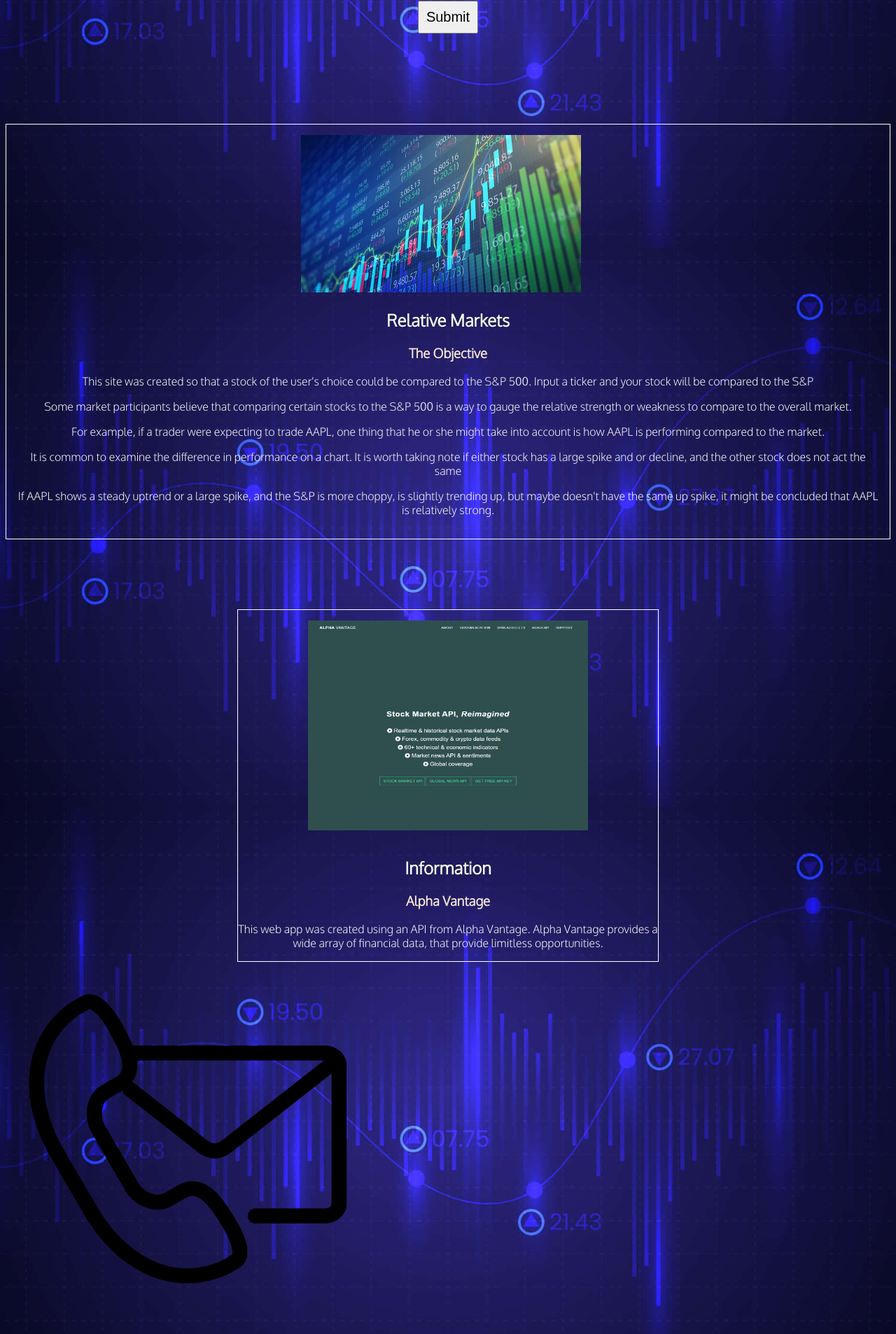
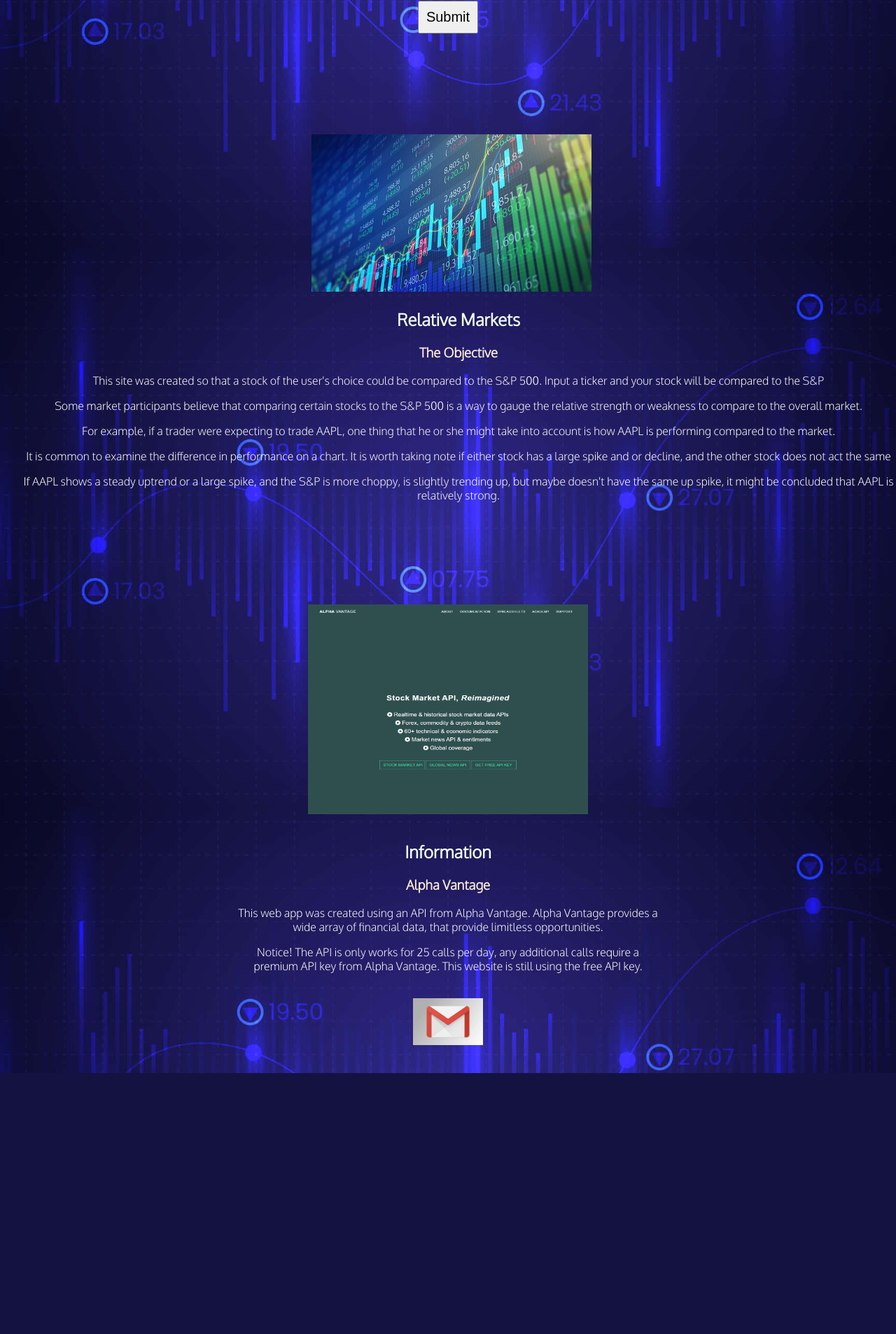
Before and after one commit to AirFryedCoffee/mystocksite, a Django app: page /stocks/ in a window 1280 px wide. Shown: the part 446-2353 px from the top of the page at 70% size. After the commit the page ends 1980 px from the top, so only its background shows below. Run offline with Django 3.2, Linux system fonts and the light colour scheme; data that the repository does not hold is empty.

Commit message:
Small Changes

```diff
--- a/static/styles.css
+++ b/static/styles.css
@@ -119,10 +119,12 @@ a:hover {
 }
 
 .about-section {
-    border: 1px solid white;
+    /*border: 1px solid white;*/
     padding: 15px;
     margin-top: 15px;
     text-align: center;
+    /*background-color: black;*/
+    width: 100%;
 }
 
 #vantage-pic {
@@ -137,7 +139,16 @@ a:hover {
 
 #information-section {
     text-align: center;
-    border: 1px solid white;
+    /* border: 1px solid white;*/
     margin: 100px auto 0;
     max-width: 600px;
 }
+
+#contact-image {
+    max-width: 100px;
+    padding: 20px;
+}
+
+#contact-section {
+    text-align: center;
+}
--- a/stocks/templates/stocks/base.html
+++ b/stocks/templates/stocks/base.html
@@ -53,11 +53,12 @@
             <h1>Information</h1>
             <h3>Alpha Vantage</h3>
             <p>This web app was created using an API from Alpha Vantage. Alpha Vantage provides a wide array of financial data, that provide limitless opportunities.</p>
+            <p>Notice! The API is only works for 25 calls per day, any additional calls require a premium API key from Alpha Vantage. This website is still using the free API key.</p>
         </div>
     </section>
     <section id="contact">
         <div id="contact-section">
-           <img src="{% static 'contactimage.png' %}" alt="Contact Image" id="contact-image">
+           <img src="{% static 'contactimage.webp' %}" alt="Contact Image" id="contact-image">
            <p></p>
         </div>
     </section>
```
Also changed, not shown: static/contactimage.png (deleted), static/contactimage.webp (added).
